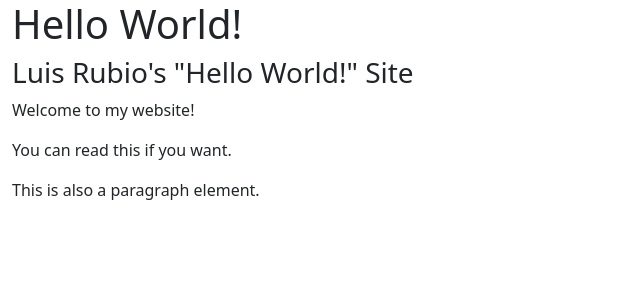
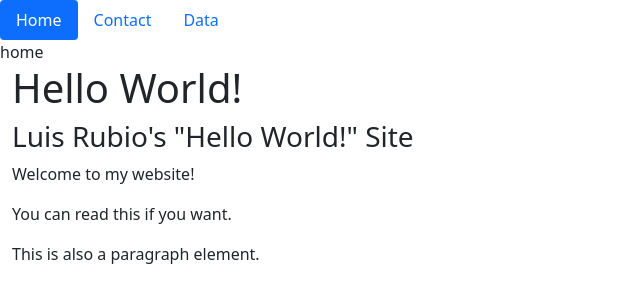
Before and after one commit to lfrubio/lfrubio.github.io, a plain HTML site: page index.html in a window 1280 px wide. Shown: the whole page, without its empty margins (0-640 px from the left). Drawn offline with nearby package versions, Linux system fonts and the light colour scheme.

Commit message:
Update index.html

```diff
--- a/index.html
+++ b/index.html
@@ -11,6 +11,25 @@
     <title>Hello, world!</title>
   </head>
   <body>
+    <!-- Nav tabs -->
+    <ul class="nav nav-pills" id="index" role="tablist">
+      <li class="nav-item" role="presentation">
+        <button class="nav-link active" id="home-tab" data-bs-toggle="tab" data-bs-target="#home" type="button" role="tab" aria-controls="home" aria-selected="true">Home</button>
+      </li>
+      <li class="nav-item" role="presentation">
+        <button class="nav-link" id="contact-tab" data-bs-toggle="tab" data-bs-target="#contact" type="button" role="tab" aria-controls="contact" aria-selected="false">Contact</button>
+      </li>
+      <li class="nav-item" role="presentation">
+        <button class="nav-link" id="data-tab" data-bs-toggle="tab" data-bs-target="#data" type="button" role="tab" aria-controls="data" aria-selected="false">Data</button>
+      </li>
+    </ul>
+
+    <!-- Tab panes -->
+    <div class="tab-content">
+      <div class="tab-pane active" id="home" role="tabpanel" aria-labelledby="home-tab"> home </div>
+      <div class="tab-pane" id="contact" role="tabpanel" aria-labelledby="contact-tab"> contact </div>
+      <div class="tab-pane" id="data" role="tabpanel" aria-labelledby="data-tab"> data </div>
+    </div>
     <div class="container-fluid">
     <h1>Hello World!</h1>
     <h3>
```
